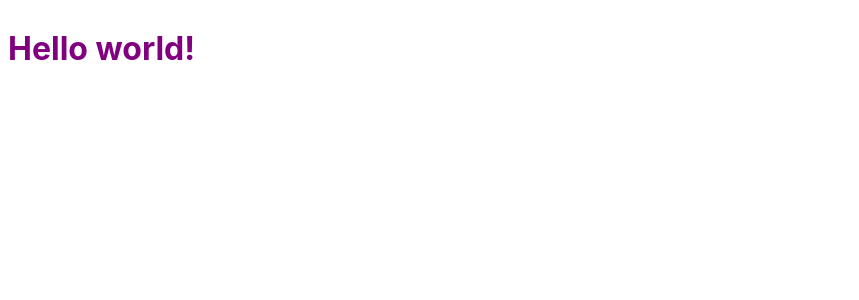
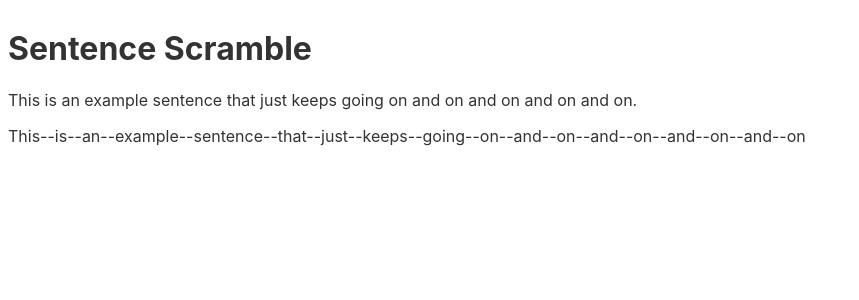
Before and after one commit to mundek/svelte-scrambled-text, a Svelte app: page / in a window 1280 px wide. Shown: the top 300 px of the page, without its empty margins (0-859 px from the left). Built offline with nearby package versions, Linux system fonts and the light colour scheme.

Commit message:
implemented parsing natural language sentence into unpunctuated list of words

```diff
--- a/src/App.svelte
+++ b/src/App.svelte
@@ -1,11 +1,10 @@
 <script>
-	export let name;
+	import Sentence from './routes/Sentence.svelte';
+	export let appName;
 </script>
 
 <style>
-	h1 {
-		color: purple;
-	}
 </style>
 
-<h1>Hello {name}!</h1>
+<h1>{appName}</h1>
+<Sentence/>
--- a/src/main.js
+++ b/src/main.js
@@ -3,7 +3,7 @@ import App from './App.svelte';
 const app = new App({
 	target: document.body,
 	props: {
-		name: 'world'
+		appName: 'Sentence Scramble'
 	}
 });
 
--- /dev/null
+++ b/src/routes/Sentence.svelte
@@ -0,0 +1,29 @@
+<script>
+    import {
+        sentence,
+        currentResponse
+    } from '../stores/quiz-store.js';
+
+    import {
+        sentenceWords
+    } from '../utils/word-work.js';
+
+    let theWords = sentenceWords($sentence);
+</script>
+
+<style>
+    #wordContainer {
+        position: relative;
+    }
+</style>
+
+<p>{$sentence}</p>
+<div id="wordContainer">
+    {#each theWords as aWord, i}
+        {#if i < (theWords.length - 1)}
+        <span>{aWord}</span>--
+        {:else}
+        <span>{aWord}</span>
+        {/if}
+    {/each}
+</div>
--- /dev/null
+++ b/src/stores/quiz-store.js
@@ -0,0 +1,4 @@
+import { readable, writable } from 'svelte/store';
+
+export const sentence = writable('This is an example sentence that just keeps going on and on and on and on and on.');
+export const currentResponse = writable("");
--- /dev/null
+++ b/src/utils/word-work.js
@@ -0,0 +1,8 @@
+export function sentenceWords(aSentence) {
+
+    // regex from https://stackoverflow.com/questions/4328500/how-can-i-strip-all-punctuation-from-a-string-in-javascript-using-regex
+    let onlyLetters = aSentence.replace(/[.,\/#!$%\^&\*;:{}=\-_`~()]/g,"");
+    onlyLetters = onlyLetters.replace(/\s{2,}/g," ");
+
+    return onlyLetters.split(" ");
+}
```
